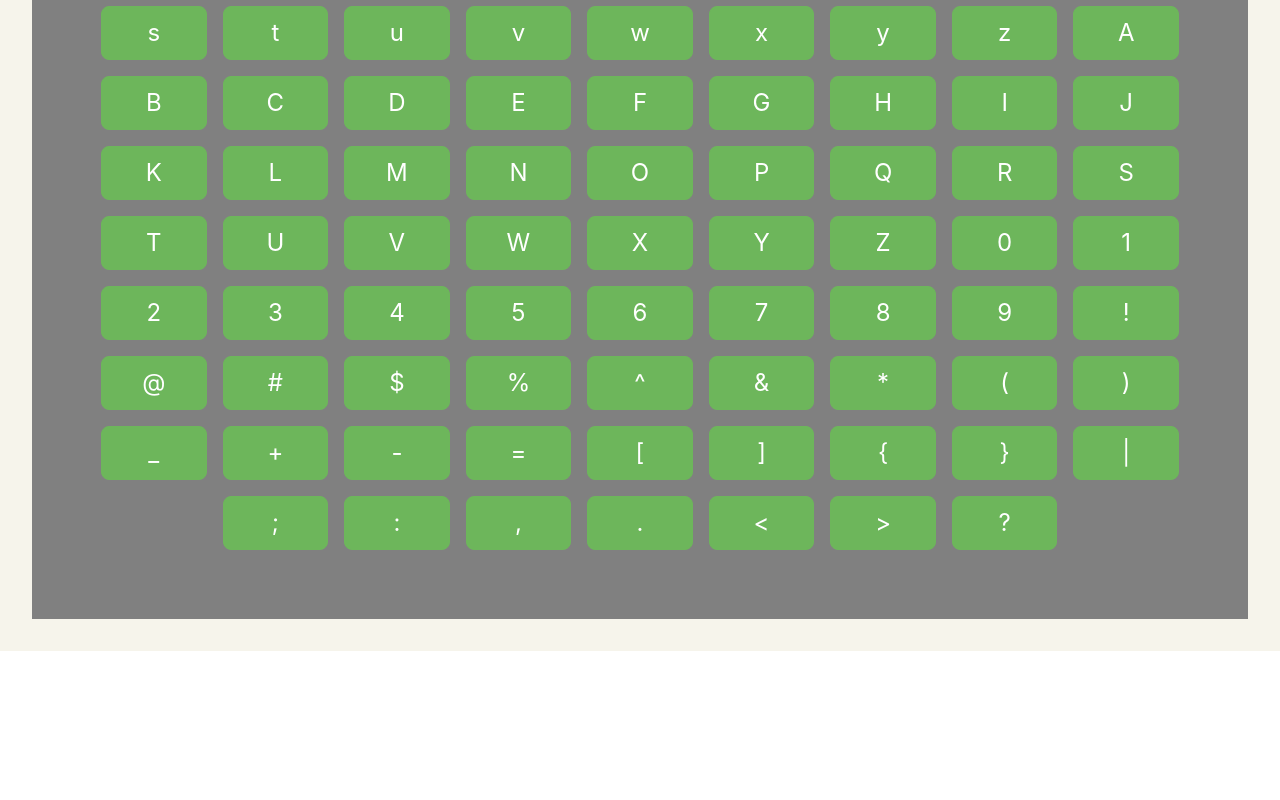
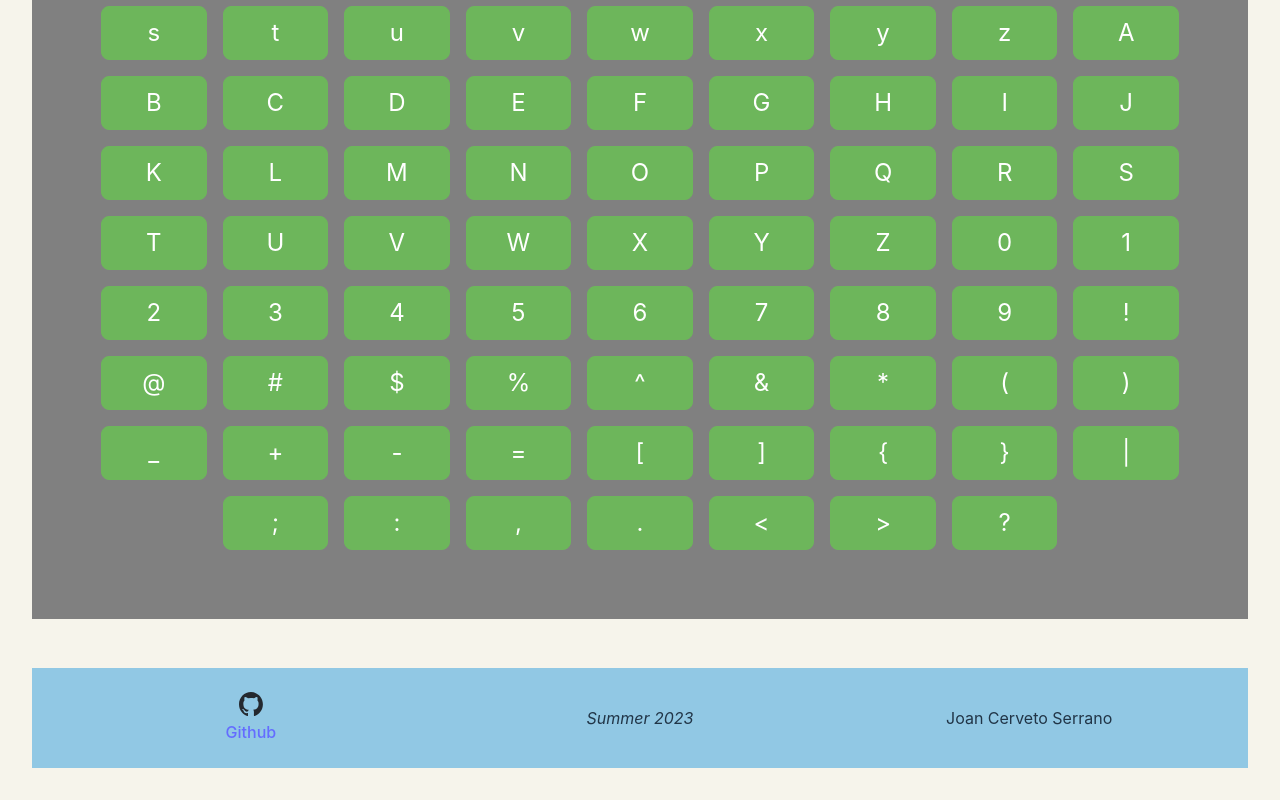
Before and after one commit to jcerveto/password-generator-react-ts, a React (Vite) app: page / in a window 1280 px wide. Shown: the part 1377-2177 px from the top of the page. Before the commit the page ends 2028 px from the top, so only its background shows below. Built offline with nearby package versions, Linux system fonts and the light colour scheme.

Commit message:
Footer Information

```diff
--- /dev/null
+++ b/src/components/FooterInformation.tsx
@@ -0,0 +1,30 @@
+import "../styles/FooterInformation.css"
+
+export const FooterInformation = () => {
+    return (
+        <div className="footer-information-container">
+            <span>
+                <a
+                    className="footer-information-anchor"
+                    href="https://github.com/jcerveto/password-generator-react-ts"
+                    target="_blank"
+                    rel="noreferrer"
+                >
+                    <img src="images/github-mark.svg" alt="GitHub" className="github-logo" />
+                    <span>Github</span>
+                </a>
+            </span>
+
+
+            <span>
+                <i>Summer 2023</i>
+            </span>
+
+            <span>
+                Joan Cerveto Serrano
+            </span>
+
+
+        </div>
+    )
+}
--- a/src/pages/Home.tsx
+++ b/src/pages/Home.tsx
@@ -6,6 +6,7 @@ import { NavigationMenu } from "../components/NavigationMenu";
 import { ErrorMessage } from "../components/ErrorMessage";
 import { Alphabet } from '../components/Alphabet';
 import { Password as PasswordComponent } from '../components/Password';
+import { FooterInformation } from '../components/FooterInformation';
 
 import { NavigationMenuProps } from "../model/NavigationMenuProps";
 import { PasswordOptionsProps } from "../model/PasswordOptionsProps";
@@ -193,6 +194,8 @@ export const Home = () => {
             <Alphabet
                 props={alphabetProps}
             />
+
+            <FooterInformation />
         </>
     );
 };
--- /dev/null
+++ b/src/styles/FooterInformation.css
@@ -0,0 +1,25 @@
+.footer-information-container {
+    display: grid;
+    grid-template-columns: 1fr 1fr 1fr;
+
+    justify-content: center;
+    align-items: center;
+
+    margin-top: 4%;
+    padding: 2%;
+    background-color: #91C8E4;
+
+}
+
+.footer-information-anchor {
+    display: flex;
+    flex-direction: column;
+    align-items: center;
+    justify-content: center;
+}
+
+.github-logo {
+    width: 1.5rem;
+    height: 1.5rem;
+    margin-bottom: 0.25rem;
+}
```
Also changed, not shown: public/images/github-mark-white.png (added), public/images/github-mark.svg (added).
